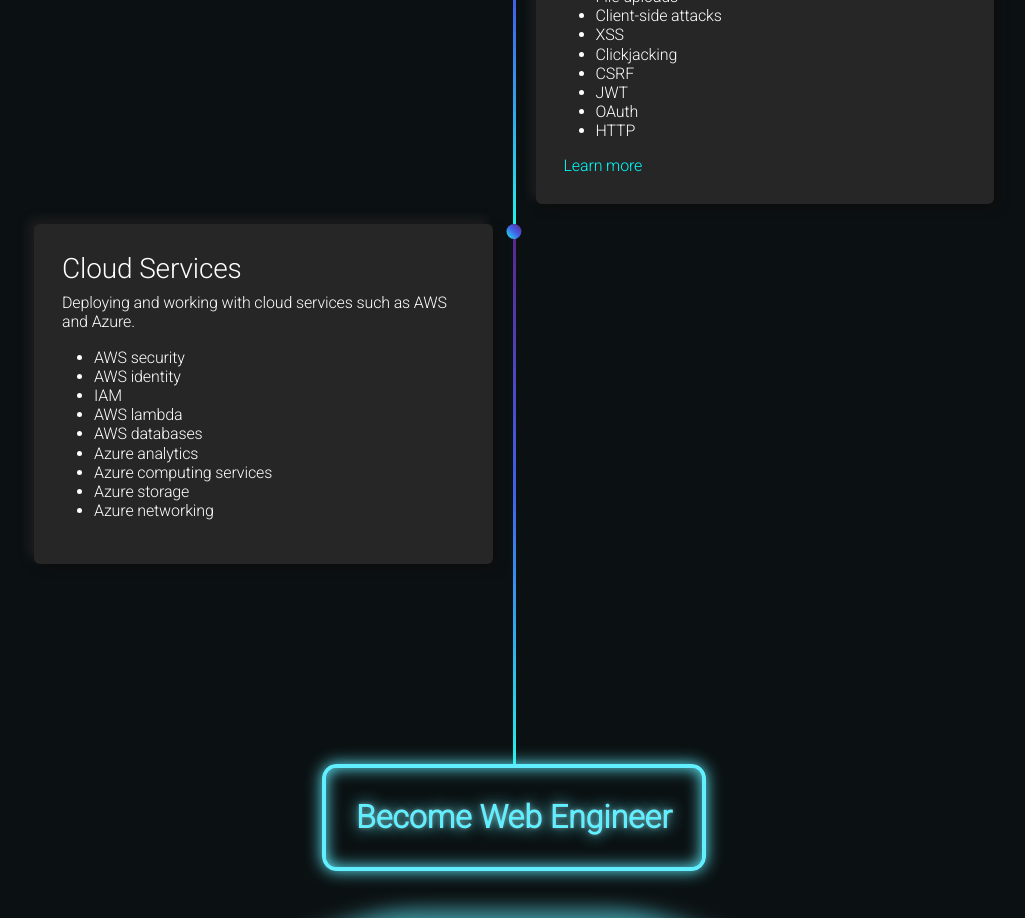
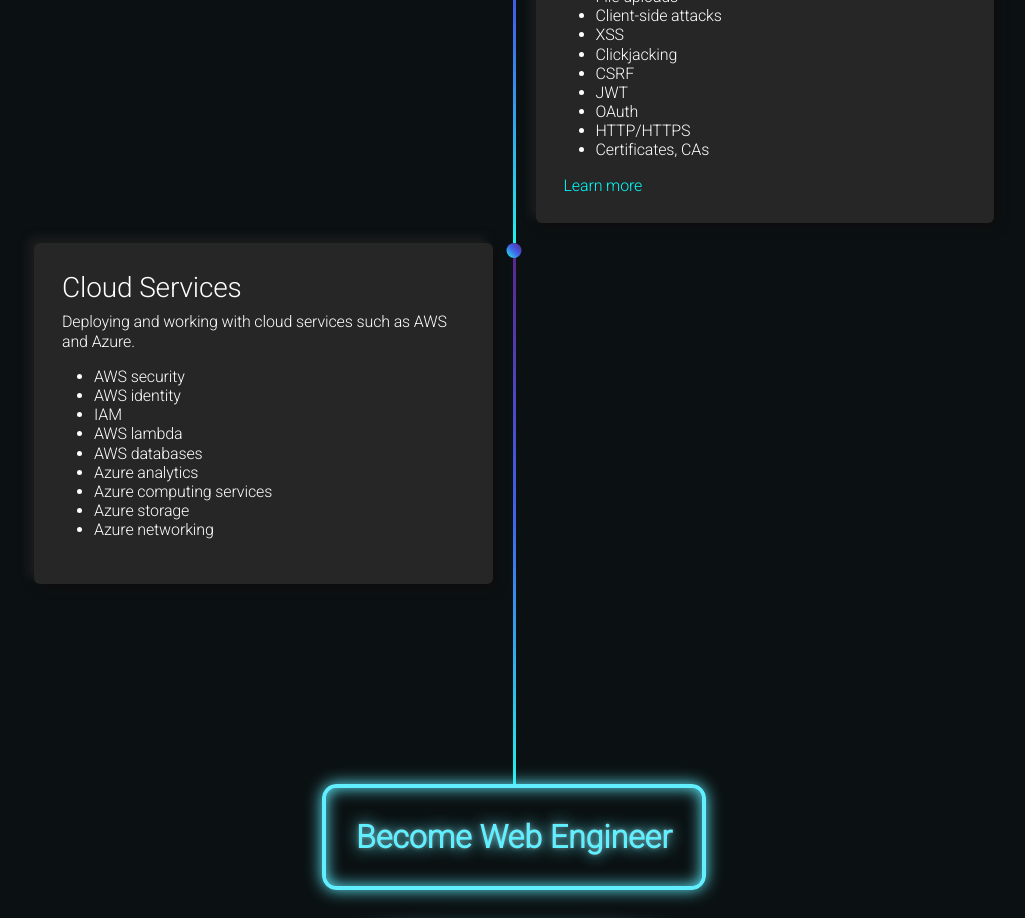
Before and after one commit to Sirvy/web-eng-journey, a React (Create React App) app: page / in a window 1280 px wide. Shown: the part 5880-6798 px from the top of the page, without its empty margins (126-1151 px from the left). Built offline with nearby package versions, Linux system fonts and the light colour scheme.

Commit message:
Update SkillsSection.js

```diff
--- a/src/index/SkillsSection.js
+++ b/src/index/SkillsSection.js
@@ -219,7 +219,8 @@
             "CSRF",
             "JWT",
             "OAuth",
-            "HTTP"
+            "HTTP/HTTPS",
+            "Certificates, CAs"
         ]
     },
     {
```
